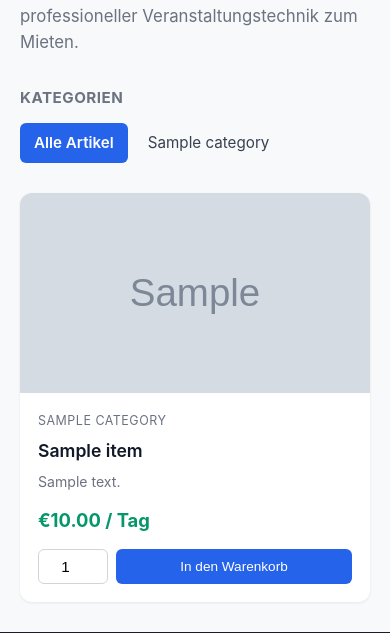
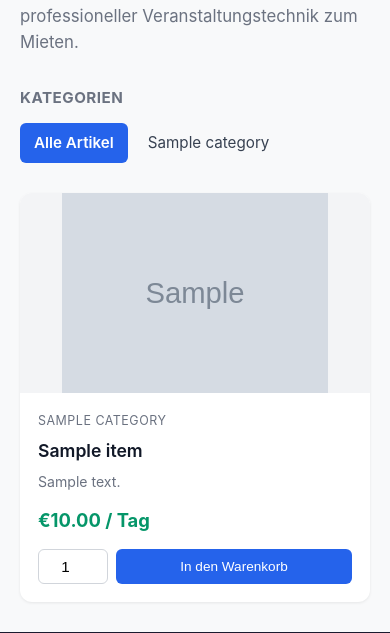
Before and after one commit to yniverz/erp-rent, a Flask app: page / in a window 390 px wide. Shown: the part 254-887 px from the top of the page. Run offline with Flask 3, Linux system fonts and the light colour scheme; tables that the repository leaves empty hold one stand-in row (values such as "Sample post"); grey boxes marked "Sample" are stand-in pictures.

Commit message:
Update image display styles in cart and catalog templates for better responsiveness

```diff
--- a/templates/public/cart.html
+++ b/templates/public/cart.html
@@ -14,7 +14,7 @@
     .cart-table td { padding: 14px 18px; border-bottom: 1px solid #f3f4f6; vertical-align: middle; }
     .cart-table tr:last-child td { border-bottom: none; }
     .cart-table .item-row { display: flex; align-items: center; gap: 14px; }
-    .cart-table .item-thumb { width: 50px; height: 50px; border-radius: 6px; object-fit: cover; background: #f3f4f6; }
+    .cart-table .item-thumb { width: 50px; height: 50px; border-radius: 6px; object-fit: contain; background: #f3f4f6; }
     .cart-table input[type="number"] { width: 80px; text-align: center; }
     .on-request-text { color: #d97706; font-weight: 600; font-size: 0.9em; }
 
--- a/templates/public/catalog.html
+++ b/templates/public/catalog.html
@@ -23,8 +23,8 @@
     .item-card { background: white; border-radius: 12px; overflow: hidden; box-shadow: 0 1px 3px rgba(0,0,0,0.08); transition: all 0.2s; display: flex; flex-direction: column; }
     .item-card:hover { box-shadow: 0 4px 12px rgba(0,0,0,0.12); transform: translateY(-2px); }
 
-    .item-image { width: 100%; height: 200px; object-fit: cover; background: #f3f4f6; display: flex; align-items: center; justify-content: center; }
-    .item-image img { width: 100%; height: 100%; object-fit: cover; }
+    .item-image { width: 100%; height: 200px; object-fit: contain; background: #f3f4f6; display: flex; align-items: center; justify-content: center; }
+    .item-image img { width: 100%; height: 100%; object-fit: contain; }
     .item-image .placeholder { color: #9ca3af; font-size: 3em; }
 
     .item-info { padding: 18px; flex: 1; display: flex; flex-direction: column; }
```
